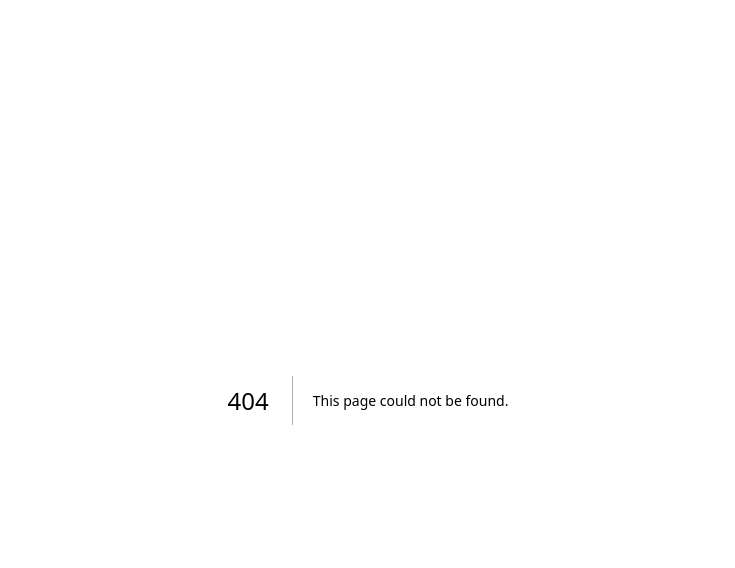
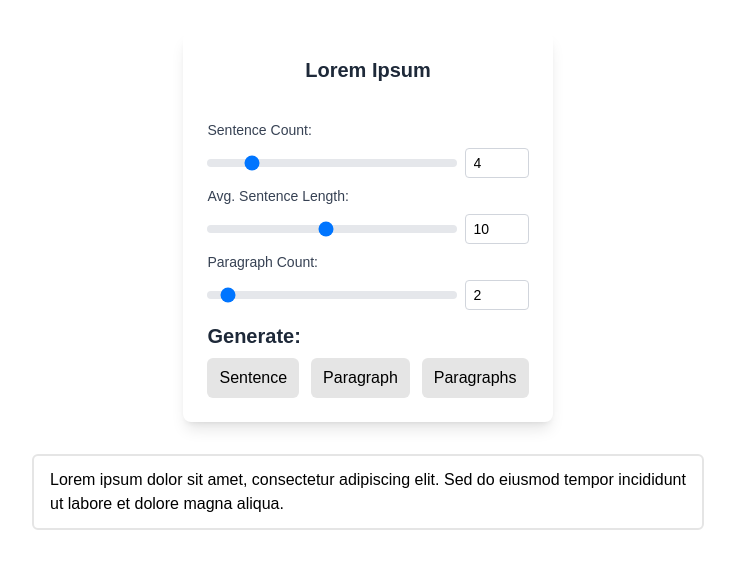
Before and after one commit to Arjunsharmahehe/developer-toolkit, a Next.js app: page /lorem-ipsum in a window 1280 px wide. Before the commit this address had no page. Shown: the top 568 px of the page, without its empty margins (272-1007 px from the left). Built offline with nearby package versions, Linux system fonts and the light colour scheme.

Commit message:
add the basic lorem ipsum generator

```diff
--- /dev/null
+++ b/src/app/lorem-ipsum/page.tsx
@@ -0,0 +1,98 @@
+"use client"
+
+import { useState } from "react";
+import { generateMultipleParagraphs, generateParagraph, generateSentence } from "../../../utils/lorem-ipsum/generators";
+
+export default function Page(){
+
+    const [loremIpsum, setLoremIpsum] = useState("Lorem ipsum dolor sit amet, consectetur adipiscing elit. Sed do eiusmod tempor incididunt ut labore et dolore magna aliqua.");
+    const [textToCopy, setTextToCopy] = useState("");
+    const [sentenceCount, setSentenceCount] = useState(4);
+    const [avgSentenceLength, setAvgSentenceLength] = useState(10);
+    const [paragraphCount, setParagraphCount] = useState(2);
+
+    function manageMultipleParagraphs(sentenceCount: number, avgSentenceLength: number, paragraphCount: number): string {
+        const paragraphs = generateMultipleParagraphs(sentenceCount, avgSentenceLength, paragraphCount);
+        setLoremIpsum(paragraphs.join("<br/>"));
+        setTextToCopy(paragraphs.join("\n\n"));
+
+        return paragraphs.join("<br/>");
+    }
+
+    return (
+        <div className="flex flex-col items-center gap-8 bg-white min-h-screen p-8">
+            <div className="flex flex-col max-w-md mx-auto p-6 bg-white text-black rounded-lg shadow-lg gap-3">
+                <h2 className="text-xl font-semibold mb-6 text-gray-800 mx-auto w-fit">Lorem Ipsum</h2>
+                <div className="flex flex-col gap-2">
+                    <div className="flex flex-col">
+                        <label htmlFor="sentenceCount"
+                            className="block text-sm font-medium text-gray-700 mb-2"
+                        >
+                            Sentence Count:
+                        </label>
+                        <div className="w-full flex flex-row gap-2 items-center">
+                            <input type="range" min={1} max={20} value={sentenceCount}
+                                onChange={(e) => setSentenceCount(Number(e.target.value))}
+                                className="flex-1 h-2 bg-gray-200 rounded-lg appearance-none cursor-pointer slider"
+                            />
+                            <input type="number" min={1} max={20} value={sentenceCount}
+                                onChange={(e) => setSentenceCount(Number(e.target.value))}
+                                className="w-16 px-2 py-1 text-sm border border-gray-300 rounded focus:outline-none focus:ring-2 focus:ring-blue-500"
+                            />
+                        </div>
+                    </div>
+                    <div className="flex flex-col">
+                        <label htmlFor="sentenceCount"
+                            className="block text-sm font-medium text-gray-700 mb-2"
+                        >
+                            Avg. Sentence Length:
+                        </label>
+                        <div className="w-full flex flex-row gap-2 items-center">
+                            <input type="range" min={1} max={20} value={avgSentenceLength}
+                                onChange={(e) => setAvgSentenceLength(Number(e.target.value))}
+                                className="flex-1 h-2 bg-gray-200 rounded-lg appearance-none cursor-pointer slider"
+                            />
+                            <input type="number" min={1} max={20} value={avgSentenceLength}
+                                onChange={(e) => setAvgSentenceLength(Number(e.target.value))}
+                                className="w-16 px-2 py-1 text-sm border border-gray-300 rounded focus:outline-none focus:ring-2 focus:ring-blue-500"
+                            />
+                        </div>
+                    </div>
+                    <div className="flex flex-col w-full">
+                        <label htmlFor="sentenceCount"
+                            className="block text-sm font-medium text-gray-700 mb-2"
+                        >
+                            Paragraph Count:
+                        </label>
+                        <div className="w-full flex flex-row gap-2 items-center">
+                            <input type="range" min={1} max={20} value={paragraphCount}
+                                onChange={(e) => setParagraphCount(Number(e.target.value))}
+                                className="flex-1 h-2 bg-gray-200 rounded-lg appearance-none cursor-pointer slider"
+                            />
+                            <input type="number" min={1} max={20} value={paragraphCount}
+                                onChange={(e) => setParagraphCount(Number(e.target.value))}
+                                className="w-16 px-2 py-1 text-sm border border-gray-300 rounded focus:outline-none focus:ring-2 focus:ring-blue-500"
+                            />
+                        </div>
+                    </div>
+                </div>
+
+                <div className="flex flex-col gap-2 flex-wrap">
+                    <h2 className="text-xl font-semibold text-gray-800">Generate:</h2>
+                    <div className="flex gap-3">
+                        <button className="flex-1 bg-neutral-200 rounded-md py-2 px-3 hover:bg-neutral-300 transition-colors duration-100 ease"
+                                onClick={() => setLoremIpsum(generateSentence(avgSentenceLength))}>Sentence</button>
+                        <button className="flex-1 bg-neutral-200 rounded-md py-2 px-3 hover:bg-neutral-300 transition-colors duration-100 ease"
+                                onClick={() => setLoremIpsum(generateParagraph(sentenceCount, avgSentenceLength))}>Paragraph</button>
+                        <button className="flex-1 bg-neutral-200 rounded-md py-2 px-3 hover:bg-neutral-300 transition-colors duration-100 ease"
+                        onClick={() => setLoremIpsum(manageMultipleParagraphs(avgSentenceLength, sentenceCount, paragraphCount))}>Paragraphs</button>
+                    </div>
+                </div>
+            </div>
+
+            <button dangerouslySetInnerHTML={{__html: loremIpsum}}
+               className="px-4 py-3 max-w-2xl text-wrap bg-white border-2 border-neutral-200 rounded-md text-black text-left"
+            />
+        </div>
+    )
+}
--- /dev/null
+++ b/utils/lorem-ipsum/dictionary.ts
@@ -0,0 +1,7 @@
+
+export const LOREM_WORDS: string[] = [
+  "lorem", "ipsum", "dolor", "sit", "amet", "consectetur",
+  "adipiscing", "elit", "sed", "do", "eiusmod",
+  "tempor", "incididunt", "ut", "labore", "et", "dolore",
+  "magna", "aliqua", "ut", "enim", "ad", "minim", "veniam"
+];
--- /dev/null
+++ b/utils/lorem-ipsum/generators.ts
@@ -0,0 +1,44 @@
+import { LOREM_WORDS } from "./dictionary";
+
+export function generateSentence(wordCount: number): string {
+
+  const words = [];
+
+  // Add random words from the dictionart
+  for (let i = 0; i < wordCount; i++) {
+    const randomWord = LOREM_WORDS[Math.floor(Math.random() * LOREM_WORDS.length)];
+    words.push(randomWord);
+  }
+  // Capitalize first word and add full stop
+  let sentence = words.join(" ");
+  sentence = sentence.charAt(0).toUpperCase() + sentence.slice(1) + ".";
+
+  return sentence;
+
+}
+
+export function generateParagraph(sentenceCount: number, avgSentenceLength: number): string {
+
+  const sentences = [];
+
+  for (let i = 0; i < sentenceCount; i++) {
+    const variation = Math.floor(Math.random() * 5) - 2; // +/- 3 words
+    const wordCount = Math.max(3, avgSentenceLength + variation);
+    sentences.push(generateSentence(wordCount));
+  }
+
+  return sentences.join(" ");
+}
+
+export function generateMultipleParagraphs(sentenceCount: number, avgSentenceLength: number, paragraphCount: number): string[] {
+
+    const paragraphs = [];
+
+    // I ain't explaining this
+    for (let i = 0; i < paragraphCount; i++) {
+        paragraphs.push(generateParagraph(sentenceCount, avgSentenceLength));
+    }
+
+    return paragraphs
+
+}
```
